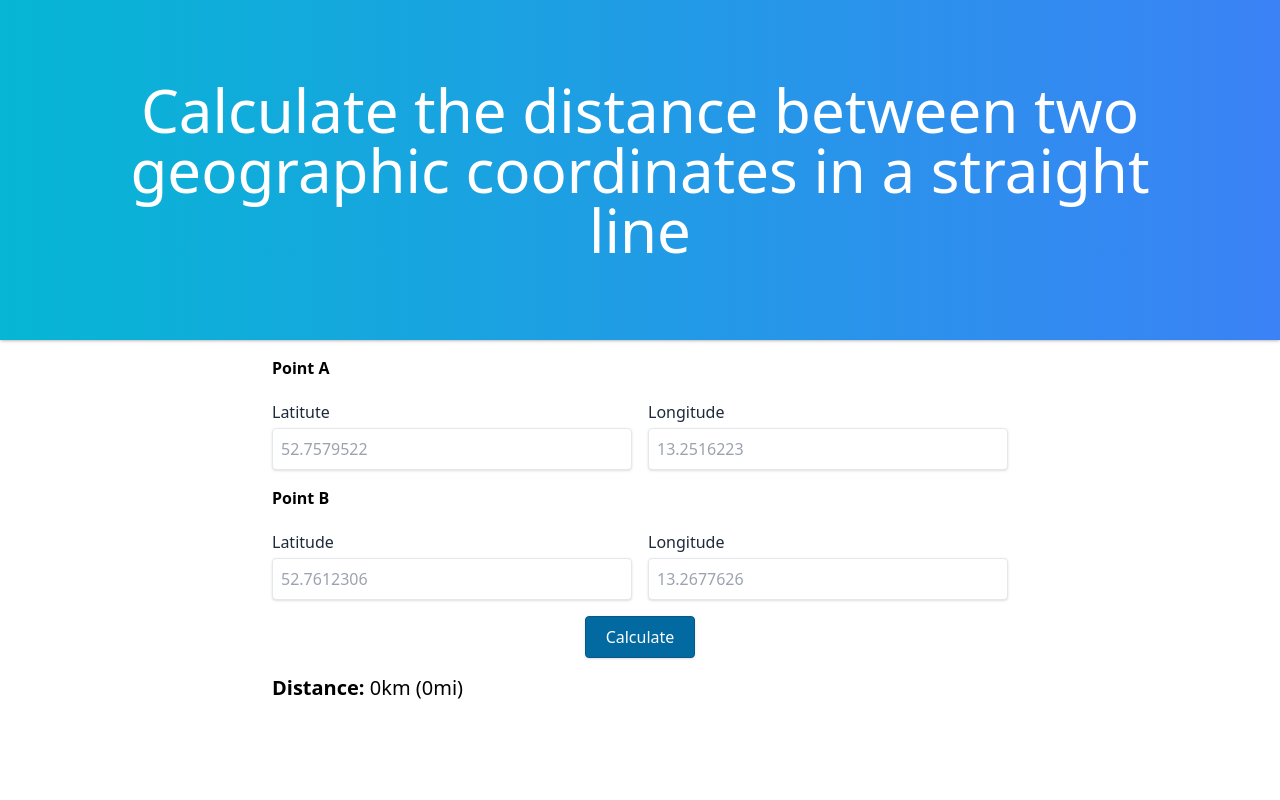
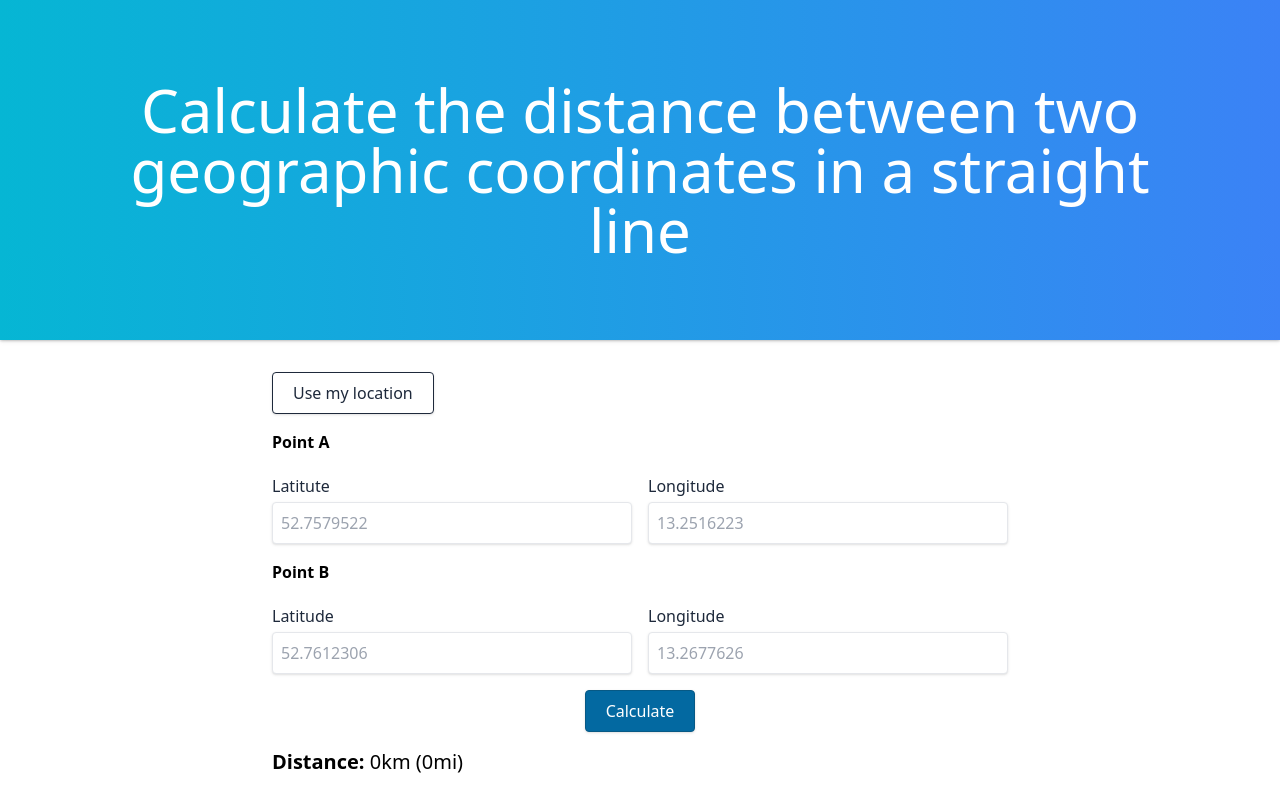
Before and after one commit to jnwelzel/distance-from-x, a React (Vite) app: page / in a window 1280 px wide. Built offline with nearby package versions, Linux system fonts and the light colour scheme.

Commit message:
Support navigator geolocation

```diff
--- a/src/App.tsx
+++ b/src/App.tsx
@@ -1,6 +1,6 @@
 import { useEffect, useState } from "react";
 import "./App.css";
-import { CoordinatesForm } from "./components";
+import { Button, CoordinatesForm } from "./components";
 import {
   calculateDistance,
   isValidLatitude,
@@ -31,6 +31,8 @@ function App() {
 
   const [kilometers, setKilometers] = useState<number>(0);
   const [miles, setMiles] = useState<number>(0);
+  const [isLoadingMyLocation, setIsLoadingMyLocation] =
+    useState<boolean>(false);
 
   useEffect(() => {
     setMiles(Number((kilometers * 0.621371).toFixed(2)));
@@ -42,6 +44,7 @@ function App() {
       [e.target.name]: e.target.value,
     }));
   };
+
   const handleSubmit = (e: React.FormEvent) => {
     e.preventDefault();
 
@@ -79,13 +82,46 @@ function App() {
     );
     setKilometers(result);
   };
+
+  const geolocationSuccess = (position: GeolocationPosition) => {
+    setIsLoadingMyLocation(false);
+    setInputs((prevState) => ({
+      ...prevState,
+      lat1: position.coords.latitude.toFixed(7),
+      lon1: position.coords.longitude.toFixed(7),
+    }));
+  };
+
+  const geolocationError = () => {
+    setIsLoadingMyLocation(false);
+  };
+
+  const handleMyLocationClick = () => {
+    setIsLoadingMyLocation(true);
+    navigator.geolocation.getCurrentPosition(
+      geolocationSuccess,
+      geolocationError
+    );
+  };
+
   return (
-    <body>
+    <>
       <h1 className="text-white drop-shadow shadow bg-gradient-to-r from-cyan-500 to-blue-500 text-center p-6 text-2xl md:p-20 md:text-6xl">
         Calculate the distance between two geographic coordinates in a straight
         line
       </h1>
-      <div className="grid grid-flow-row gap-4 p-4 md:max-w-3xl md:mx-auto">
+      <div className="md:max-w-3xl md:mx-auto p-4">
+        {navigator.geolocation ? (
+          <Button
+            variant="secondary"
+            className="my-4 mx-auto"
+            onClick={handleMyLocationClick}
+            disabled={isLoadingMyLocation}
+          >
+            Use my location
+          </Button>
+        ) : null}
+        <div className="grid grid-flow-row gap-4">
           <CoordinatesForm
             handleSubmit={handleSubmit}
             errors={errors}
@@ -96,7 +132,8 @@ function App() {
             <b>Distance:</b> {kilometers}km ({miles}mi)
           </p>
         </div>
-    </body>
+      </div>
+    </>
   );
 }
 
--- a/src/components/Button/Button.tsx
+++ b/src/components/Button/Button.tsx
@@ -43,7 +43,7 @@ export const Button: FC<IButtonProps> = (props) => {
   return (
     <button
       {...restProps}
-      className={`py-2 px-5 ${colors[variant].background} ${colors[variant].border} ${colors[variant].text} rounded border shadow ${className}`}
+      className={`py-2 px-5 ${colors[variant].background} ${colors[variant].border} ${colors[variant].text} rounded border shadow disabled:opacity-75 ${className}`}
     />
   );
 };
```
Lines whose indentation alone changed are shown as unchanged.
